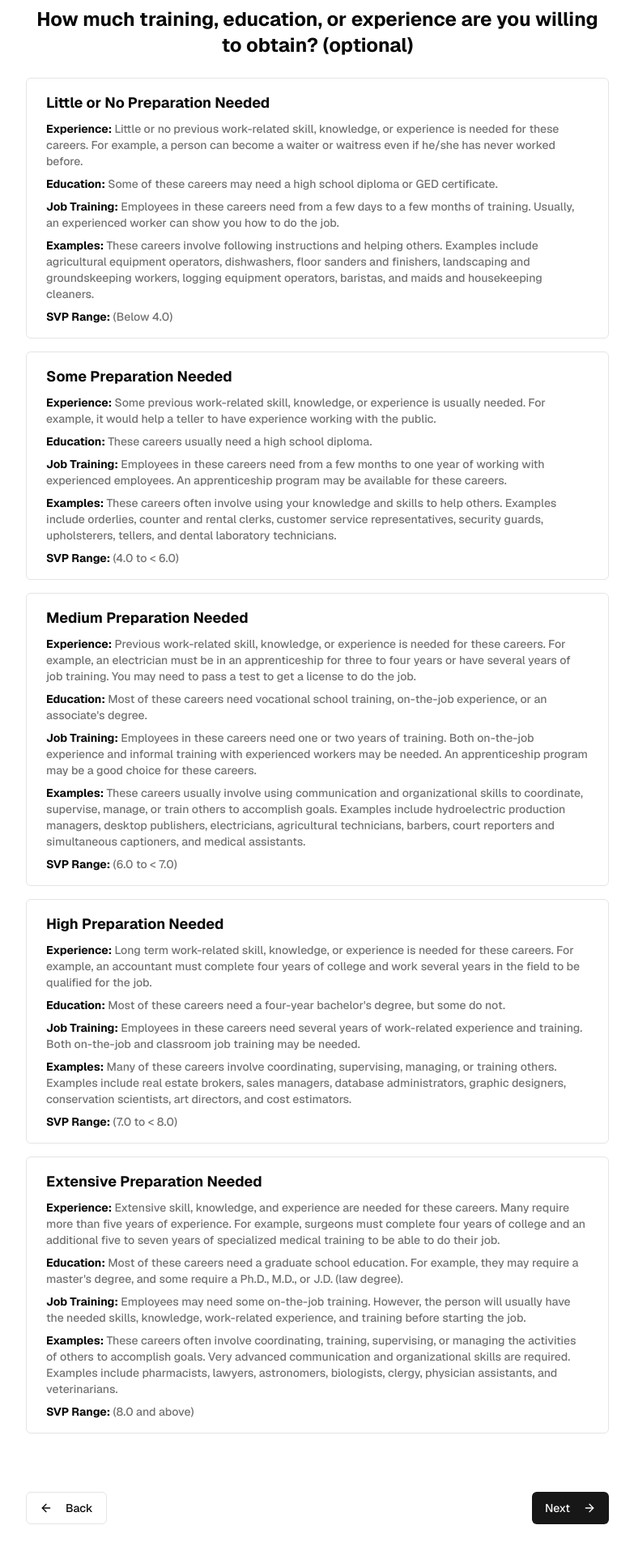
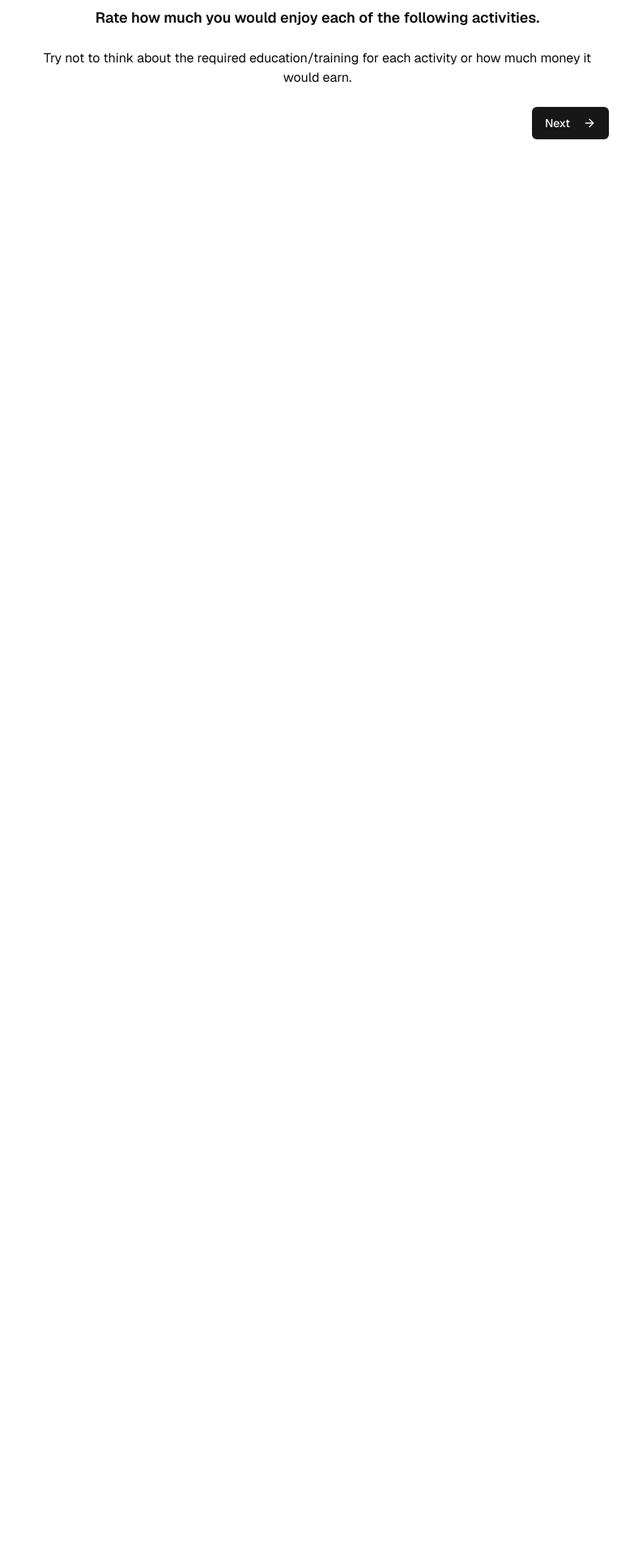
Before and after one commit to nash-pillai/career-planner, a Next.js app: page /quiz in a window 1280 px wide. Shown: the part 152-2072 px from the top of the page at 81% size, without its empty margins (248-1031 px from the left). After the commit the page ends 800 px from the top, so only its background shows below. Built offline with nearby package versions, Linux system fonts and the light colour scheme.

Commit message:
start quiz at -1 not 61

```diff
--- a/src/app/quiz/page.tsx
+++ b/src/app/quiz/page.tsx
@@ -5,6 +5,7 @@ import { Button } from "@/components/ui/button";
 import { ThumbsDown, ThumbsUp, ArrowLeft, ArrowRight } from "lucide-react";
 import { PersonalityArea } from "types";
 import { useRouter } from "next/navigation";
+
 const allQuestions = [
   {
     area: "Realistic",
@@ -332,7 +333,7 @@ export default function Quiz() {
   });
   const router = useRouter();
 
-  const [questionIndex, setQuestionIndex] = useState(61);
+  const [questionIndex, setQuestionIndex] = useState(-1);
 
   const [selectedRatings, setSelectedRatings] = useState<number[]>([]);
 
```
